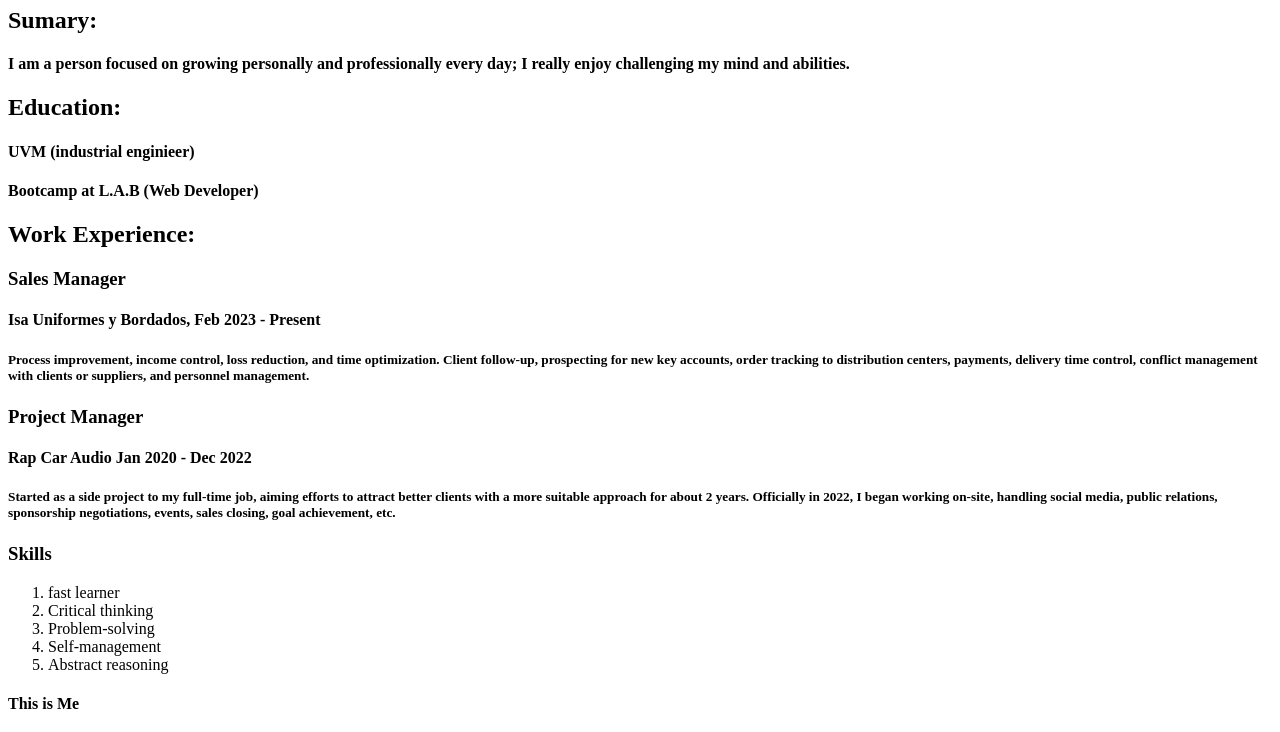
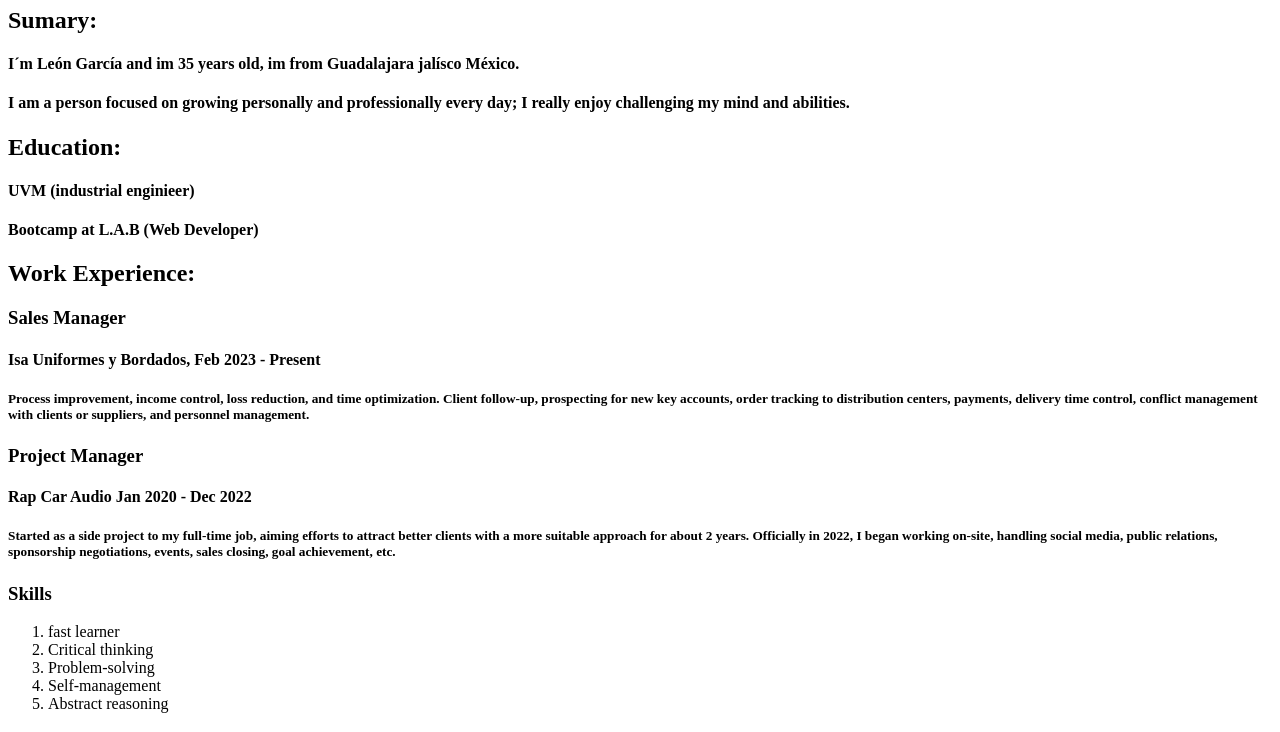
Before and after one commit to Leogarji89/index.html, a plain HTML site: page index.html in a window 1280 px wide. Shown: the part 73-805 px from the top of the page. Drawn offline with Linux system fonts and the light colour scheme.

Commit message:
Update index.html

```diff
--- a/index.html
+++ b/index.html
@@ -8,6 +8,7 @@
 </head>
      <body>
          <h2>Sumary:</h2>
+         <h4> I´m León García and im 35 years old, im from Guadalajara jalísco México.
          <h4>I am a person focused on growing personally and professionally every day; I really enjoy challenging my mind and abilities.</h4>
          <h2>Education:</h2>
          <h4> UVM (industrial enginieer) </h4>
```
